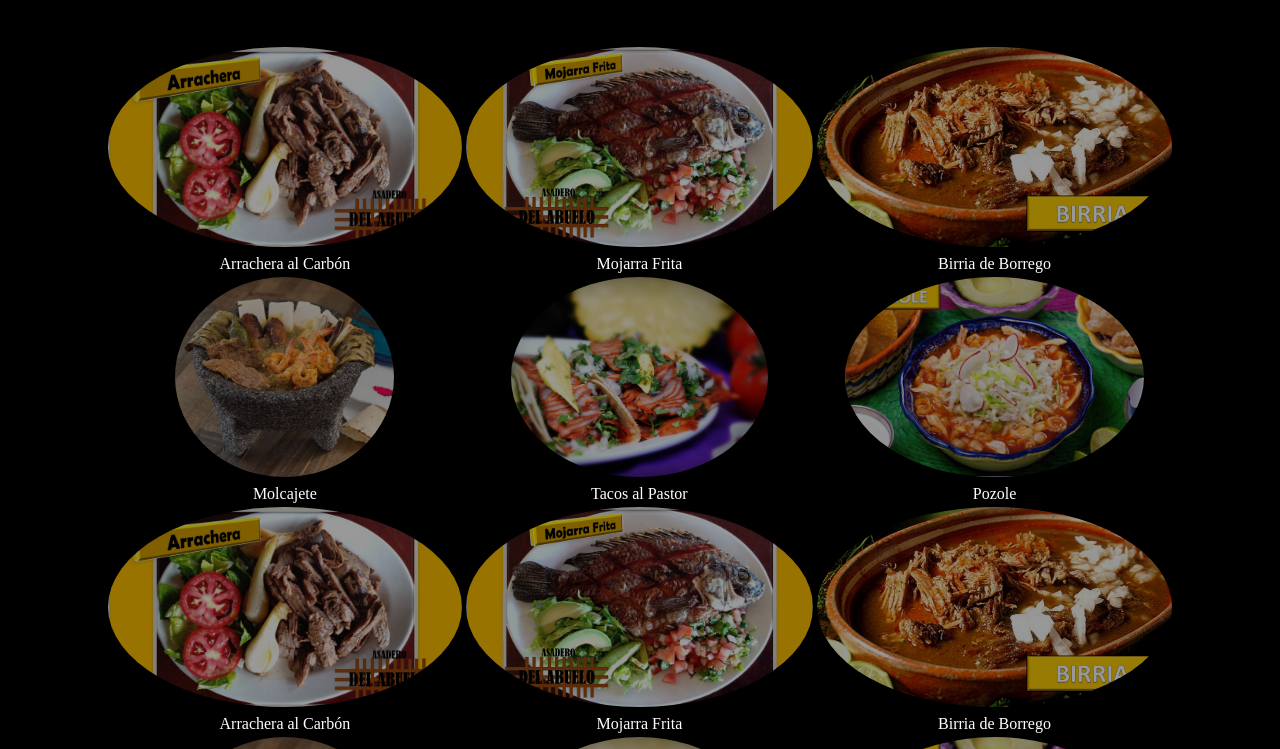
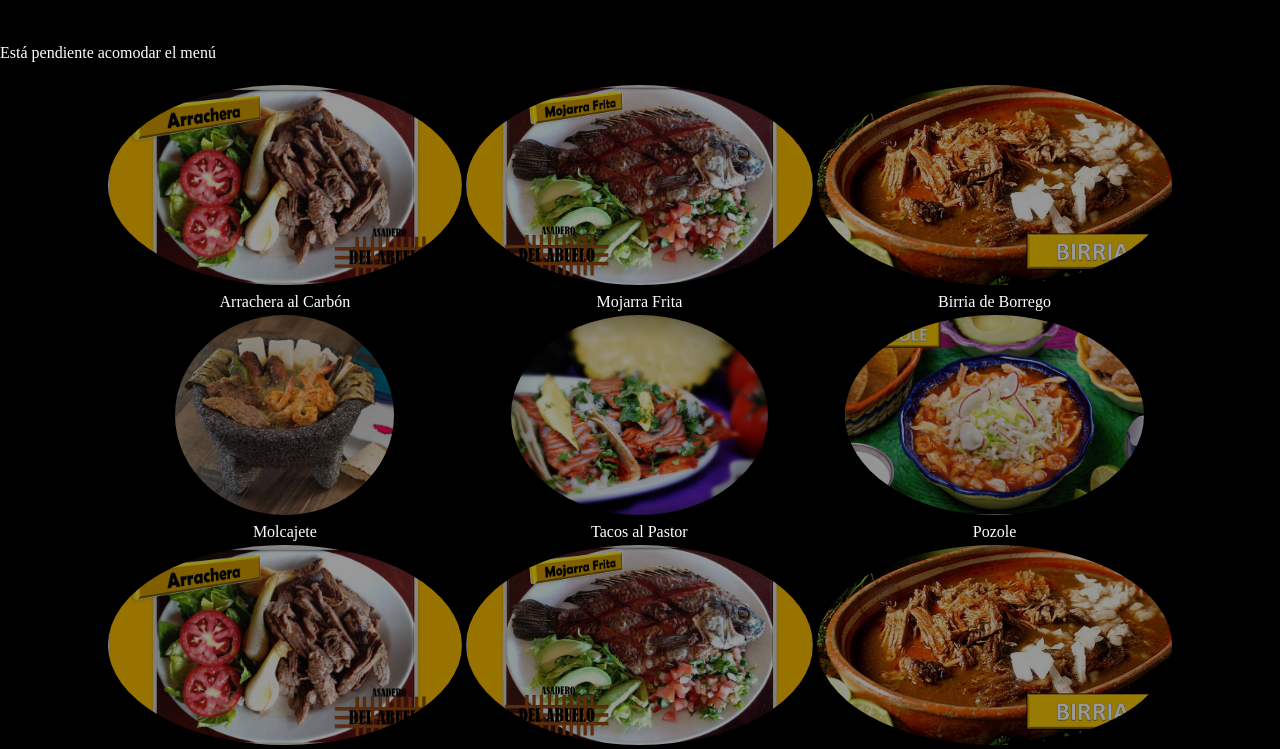
Before and after one commit to RaulAcosta95/Asaderodelabuelo, a plain HTML site: page platillos.html in a window 1280 px wide. Shown: the part 307-1056 px from the top of the page. Drawn offline with Linux system fonts and the light colour scheme.

Commit message:
recordatorio de que faltan platillos

```diff
--- a/platillos.html
+++ b/platillos.html
@@ -37,6 +37,7 @@
 		<section class="main">
 			<article>
 				<h2>Menú</h2>
+				<p>Está pendiente acomodar el menú</p>
 				<table >
 					<tr> <!-- fila 1 imagenes  -->
 						<td>	<img src="Imagenes/Platillos/P1.jpg" height="200"></td> <!-- columna platillo 1-->
```
